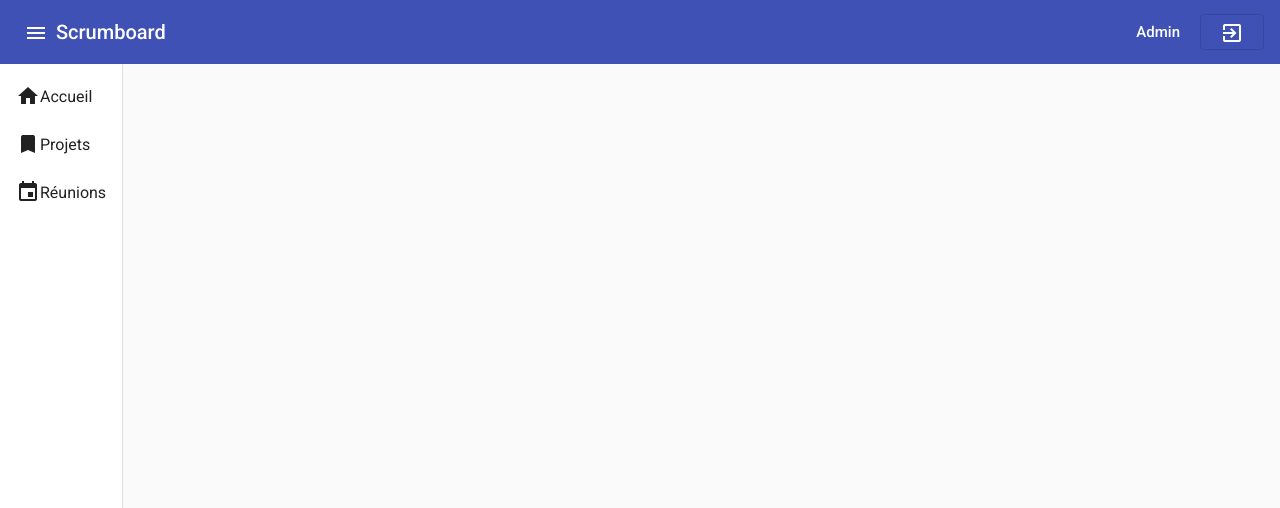
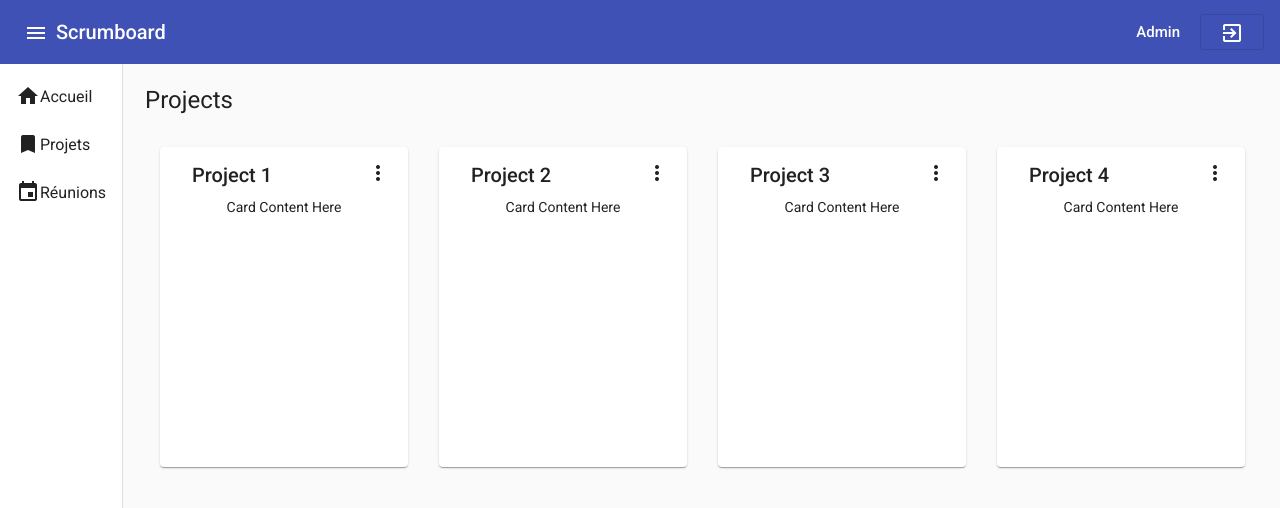
Before and after one commit to ajarno/GL52-Project, an Angular app: page /projects in a window 1280 px wide. Before the commit this address led to /. Shown: the top 508 px of the page. Built offline with nearby package versions, Linux system fonts and the light colour scheme; sample sign-in values are in the browser's storage.

Commit message:
projects

```diff
--- a/src/app/pages/pages.module.ts
+++ b/src/app/pages/pages.module.ts
@@ -4,6 +4,7 @@ import { DashboardComponent } from './dashboard/dashboard.component';
 import { SharedModule } from '../shared/shared.module';
 import { ThemeModule } from '../theme/theme.module';
 import { RoleAuthenticationComponent } from './role-authentication/role-authentication.component';
+import { ProjectsComponent } from './projects/projects.component';
 
 const COMPONENTS = [
   DashboardComponent,
@@ -13,6 +14,7 @@ const COMPONENTS = [
 @NgModule({
   declarations: [
     ...COMPONENTS,
+    ProjectsComponent,
   ],
   imports: [
     CommonModule,
--- /dev/null
+++ b/src/app/pages/projects/projects.component.css
@@ -0,0 +1,21 @@
+.grid-container {
+    margin: 20px;
+}
+
+.projects-card {
+    position: absolute;
+    top: 15px;
+    left: 15px;
+    right: 15px;
+    bottom: 15px;
+}
+
+.more-button {
+    position: absolute;
+    top: 5px;
+    right: 10px;
+}
+
+.projects-card-content {
+    text-align: center;
+}
--- /dev/null
+++ b/src/app/pages/projects/projects.component.html
@@ -0,0 +1,24 @@
+<div class="grid-container">
+    <h1 class="mat-h1">Projects</h1>
+    <mat-grid-list cols="4" rowHeight="350px">
+        <mat-grid-tile *ngFor="let card of cards | async" [colspan]="card.cols" [rowspan]="card.rows">
+            <mat-card class="projects-card">
+                <mat-card-header>
+                    <mat-card-title>
+                        {{card.title}}
+                        <button mat-icon-button class="more-button" [matMenuTriggerFor]="menu" aria-label="Toggle menu">
+                <mat-icon>more_vert</mat-icon>
+              </button>
+                        <mat-menu #menu="matMenu" xPosition="before">
+                            <button mat-menu-item>Expand</button>
+                            <button mat-menu-item>Remove</button>
+                        </mat-menu>
+                    </mat-card-title>
+                </mat-card-header>
+                <mat-card-content class="projects-card-content">
+                    <div>Card Content Here</div>
+                </mat-card-content>
+            </mat-card>
+        </mat-grid-tile>
+    </mat-grid-list>
+</div>
--- /dev/null
+++ b/src/app/pages/projects/projects.component.ts
@@ -0,0 +1,36 @@
+import { Component, OnInit } from '@angular/core';
+import { map } from 'rxjs/operators';
+import { Breakpoints, BreakpointObserver } from '@angular/cdk/layout';
+
+@Component({
+  selector: 'app-projects',
+  templateUrl: './projects.component.html',
+  styleUrls: ['./projects.component.css']
+})
+export class ProjectsComponent implements OnInit {
+  cards = this.breakpointObserver.observe(Breakpoints.Handset).pipe(
+    map(({ matches }) => {
+      if (matches) {
+        return [
+          { title: 'Project 1', cols: 1, rows: 1 },
+          { title: 'Project 2', cols: 1, rows: 1 },
+          { title: 'Project 3', cols: 1, rows: 1 },
+          { title: 'Project 4', cols: 1, rows: 1 }
+        ];
+      }
+
+      return [
+        { title: 'Project 1', cols: 1, rows: 1 },
+        { title: 'Project 2', cols: 1, rows: 1 },
+        { title: 'Project 3', cols: 1, rows: 1 },
+        { title: 'Project 4', cols: 1, rows: 1 }
+      ];
+    })
+  );
+
+  constructor(private breakpointObserver: BreakpointObserver) { }
+
+  ngOnInit(): void {
+  }
+
+}
--- a/src/app/theme/components/menu/menu.component.html
+++ b/src/app/theme/components/menu/menu.component.html
@@ -1,8 +1,7 @@
 <mat-toolbar color="primary">
-  <button mat-icon-button aria-label="Toggle sidenav" (click)="sidenav.toggle()"  >
+    <button mat-icon-button aria-label="Toggle sidenav" (click)="sidenav.toggle()">
     <mat-icon aria-label="Side nav toggle icon">menu</mat-icon>
-  </button>
-  Scrumboard
+  </button> Scrumboard
     <span class="toolbar-spacer"></span>
     <span *ngIf="role !== null">
     <small class="authentified-role">{{ role | titlecase }}</small>
@@ -12,9 +11,12 @@
 <mat-sidenav-container>
     <mat-sidenav mode="side" [(opened)]="opened">
         <mat-nav-list>
-      <a mat-list-item href="#"><mat-icon>home</mat-icon> Accueil</a>
-      <a mat-list-item href="#"><mat-icon>bookmark</mat-icon> Projets</a>
-      <a mat-list-item href="#"><mat-icon>event</mat-icon> Réunions</a>
+            <a mat-list-item href="#">
+                <mat-icon>home</mat-icon> Accueil</a>
+            <a mat-list-item href="projects">
+                <mat-icon>bookmark</mat-icon> Projets</a>
+            <a mat-list-item href="#">
+                <mat-icon>event</mat-icon> Réunions</a>
         </mat-nav-list>
     </mat-sidenav>
 
```
Also changed, not shown: src/app/app-routing.module.ts (+5 -4 lines), 1 other file (tests, documents, lock files or other folders). Lines whose indentation alone changed are shown as unchanged.
